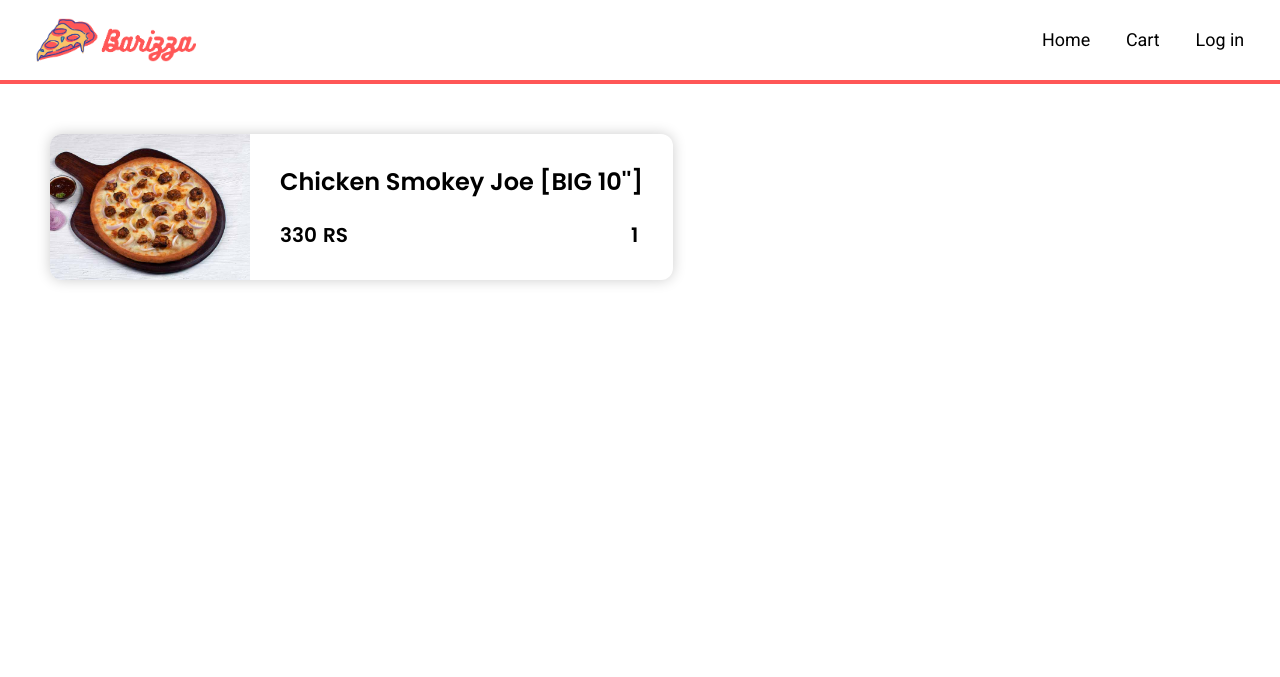
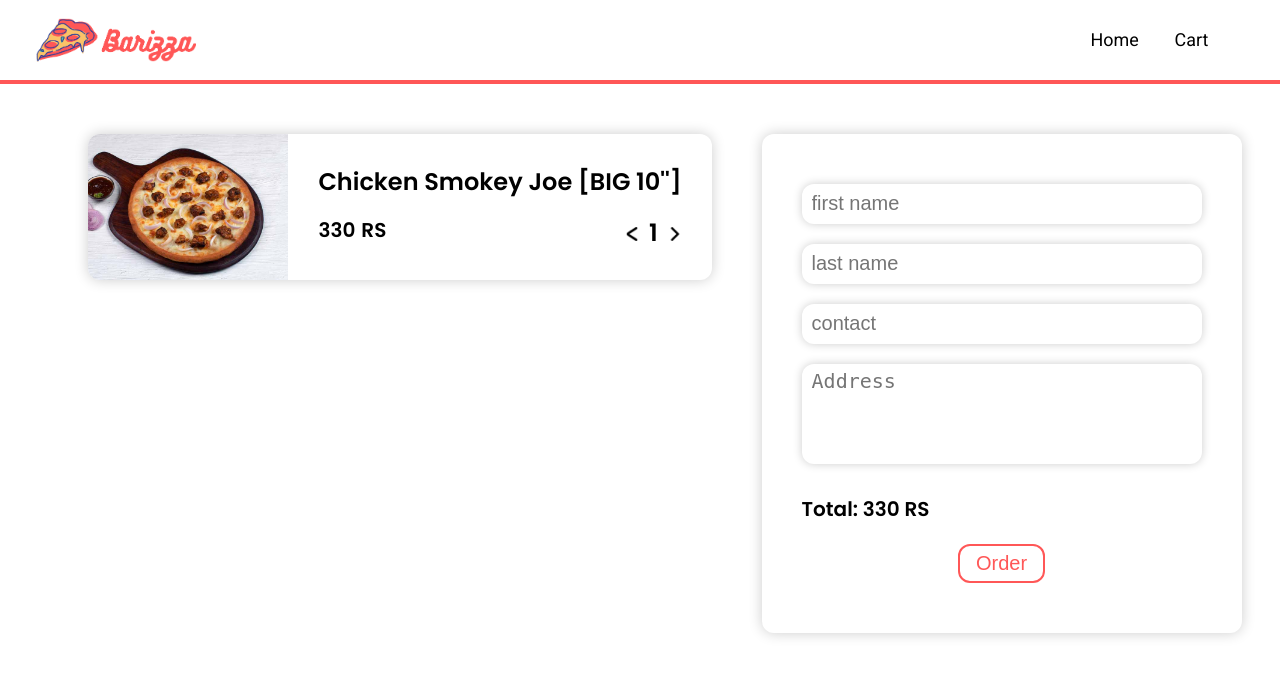
Before and after one commit to 1Hanif1/Barizza, a PHP site: page /cart.html in a window 1280 px wide. Shown: the top 677 px of the page. Run offline with PHP 8.4, Linux system fonts and the light colour scheme.

Commit message:
more stuff done

```diff
--- a/login.html
+++ b/admin.html
@@ -53,7 +53,7 @@
         </div>
 
         <div class="formSwitch">
-          <button class="registerSwitch">Register?</button>
+          <button class="registerSwitch hidden">Register?</button>
           <button class="loginSwitch hidden">Login?</button>
         </div>
       </section>
--- a/cart.html
+++ b/cart.html
@@ -12,9 +12,8 @@
       <img class="nav__logo" src="./img/logo.png" alt="logo" />
 
       <ul class="nav__links">
-        <a class="nav__link">Home</a>
-        <a class="nav__link" href="./cart.php">Cart</a>
-        <a class="nav__link" href="./login.html">Log in</a>
+        <a class="nav__link" href="./index.html">Home</a>
+        <a class="nav__link" href="./cart.html">Cart</a>
       </ul>
     </nav>
 
@@ -29,17 +28,55 @@
           <div class="item__details">
             <p class="item__name">Chicken Smokey Joe [BIG 10'']</p>
             <div class="item__price--container">
-              <span class="item__price">330 </span> RS
+              <span class="item__price">330 </span>RS
               <div class="item__quantity">
-                <img src="" alt="" class="left--arrow" />
+                <img
+                  src="./img/util/cart-left-arrow.png"
+                  alt=""
+                  class="left--arrow"
+                />
                 <span class="quantity">1</span>
-                <img src="" alt="" class="right--arrow" />
+                <img
+                  src="./img/util/cart-right-arrow.png"
+                  alt=""
+                  class="right--arrow"
+                />
               </div>
             </div>
           </div>
         </div>
       </section>
-      <section class="right"></section>
+      <section class="right">
+        <form action="/" class="user__data">
+          <input
+            type="text"
+            class="firstname"
+            placeholder="first name"
+            required
+          />
+          <input
+            type="text"
+            class="lastname"
+            placeholder="last name"
+            required
+          />
+          <input
+            type="tel"
+            name="number"
+            placeholder="contact"
+            class="contact"
+            required
+          />
+          <textarea
+            name="address"
+            class="address"
+            placeholder="Address"
+            required
+          ></textarea>
+        </form>
+        <p class="total">Total: <span class="total--amount">330</span> RS</p>
+        <button class="order--btn">Order</button>
+      </section>
     </main>
   </body>
 </html>
--- a/sass/_cart.scss
+++ b/sass/_cart.scss
@@ -1,10 +1,45 @@
 .cart__container {
+  margin-top: 5rem;
   width: 100%;
+  display: flex;
+  justify-content: center;
+  align-items: flex-start;
 
   .left {
     display: grid;
     grid-template-columns: auto;
-    padding: 5rem;
+    padding: 0rem 5rem;
+  }
+  .right {
+    display: flex;
+    flex-direction: column;
+    justify-content: center;
+    align-items: center;
+    // border: 2px solid red;
+    border-radius: 1.2rem;
+    padding: 5rem 4rem;
+    box-shadow: 0rem 0rem 1.4rem hsla(0%, 0%, 0%, 0.2);
+    .order--btn {
+      padding: 0.6rem 1.6rem;
+      font-size: 2rem;
+      cursor: pointer;
+      background-color: white;
+      color: $coralRed;
+      border: 0.2rem solid $coralRed;
+      border-radius: 1.2rem;
+
+      &:hover {
+        color: $white;
+        background-color: $coralRed;
+      }
+    }
+
+    .total {
+      font-size: 2rem;
+      font-family: 'Poppins', sans-serif;
+      width: 100%;
+      margin-bottom: 2rem;
+    }
   }
 }
 
@@ -41,5 +76,52 @@
   }
   &__quantity {
     margin-left: auto;
+    .quantity {
+      font-size: 2.4rem;
+      margin: 0rem 0.5rem;
+    }
+    img {
+      width: 1.4rem;
+      height: auto;
+      cursor: pointer;
+    }
   }
 }
+
+.user__data {
+  display: flex;
+  flex-direction: column;
+  justify-content: center;
+
+  input {
+    height: 4rem;
+    font-size: 2rem;
+    padding: 0.5rem 1rem;
+    margin-bottom: 2rem;
+    width: 40rem;
+    border: none;
+    transition: border 300ms ease-in-out;
+    border-radius: 1.2rem;
+    box-shadow: 0rem 0rem 1rem hsla(0%, 0%, 0%, 0.2);
+    transition: box-shadow 200ms ease-in-out;
+    &:focus {
+      outline: none;
+      box-shadow: 0rem 0rem 1.8rem hsla(0%, 0%, 0%, 0.2);
+    }
+  }
+  .address {
+    resize: none;
+    height: 10rem;
+    font-size: 2rem;
+    padding: 0.5rem 1rem;
+    margin-bottom: 3rem;
+    border: none;
+    border-radius: 1.2rem;
+    transition: box-shadow 200ms ease-in-out;
+    box-shadow: 0rem 0rem 1rem hsla(0%, 0%, 0%, 0.2);
+    &:focus {
+      outline: none;
+      box-shadow: 0rem 0rem 1.8rem hsla(0%, 0%, 0%, 0.2);
+    }
+  }
+}
--- a/sass/_cred.scss
+++ b/sass/_cred.scss
@@ -60,7 +60,7 @@
         height: 4rem;
         margin-bottom: 4rem;
         border: none;
-        border-bottom: 0.3rem solid $white;
+        border-bottom: 0.3rem solid $grey;
         transition: border 300ms ease-in-out;
         &:focus {
           outline: none;
--- a/sass/_main.scss
+++ b/sass/_main.scss
@@ -64,7 +64,7 @@
     display: flex;
     justify-content: space-between;
     align-items: center;
-    font-size: 0.5em;
+    font-size: 1.6rem;
   }
 
   .addToCartBtn {
--- a/sass/style.css
+++ b/sass/style.css
@@ -176,7 +176,7 @@ a {
   -webkit-box-align: center;
       -ms-flex-align: center;
           align-items: center;
-  font-size: 0.5em;
+  font-size: 1.6rem;
 }
 
 .pizza .addToCartBtn {
@@ -312,7 +312,7 @@ font-family: 'Roboto', sans-serif;
   height: 4rem;
   margin-bottom: 4rem;
   border: none;
-  border-bottom: 0.3rem solid white;
+  border-bottom: 0.3rem solid #999999;
   -webkit-transition: border 300ms ease-in-out;
   transition: border 300ms ease-in-out;
 }
@@ -387,7 +387,17 @@ font-family: 'Roboto', sans-serif;
 }
 
 .cart__container {
+  margin-top: 5rem;
   width: 100%;
+  display: -webkit-box;
+  display: -ms-flexbox;
+  display: flex;
+  -webkit-box-pack: center;
+      -ms-flex-pack: center;
+          justify-content: center;
+  -webkit-box-align: start;
+      -ms-flex-align: start;
+          align-items: flex-start;
 }
 
 .cart__container .left {
@@ -395,7 +405,49 @@ font-family: 'Roboto', sans-serif;
   display: grid;
   -ms-grid-columns: auto;
       grid-template-columns: auto;
-  padding: 5rem;
+  padding: 0rem 5rem;
+}
+
+.cart__container .right {
+  display: -webkit-box;
+  display: -ms-flexbox;
+  display: flex;
+  -webkit-box-orient: vertical;
+  -webkit-box-direction: normal;
+      -ms-flex-direction: column;
+          flex-direction: column;
+  -webkit-box-pack: center;
+      -ms-flex-pack: center;
+          justify-content: center;
+  -webkit-box-align: center;
+      -ms-flex-align: center;
+          align-items: center;
+  border-radius: 1.2rem;
+  padding: 5rem 4rem;
+  -webkit-box-shadow: 0rem 0rem 1.4rem rgba(0, 0, 0, 0.2);
+          box-shadow: 0rem 0rem 1.4rem rgba(0, 0, 0, 0.2);
+}
+
+.cart__container .right .order--btn {
+  padding: 0.6rem 1.6rem;
+  font-size: 2rem;
+  cursor: pointer;
+  background-color: white;
+  color: #ff5757;
+  border: 0.2rem solid #ff5757;
+  border-radius: 1.2rem;
+}
+
+.cart__container .right .order--btn:hover {
+  color: white;
+  background-color: #ff5757;
+}
+
+.cart__container .right .total {
+  font-size: 2rem;
+  font-family: 'Poppins', sans-serif;
+  width: 100%;
+  margin-bottom: 2rem;
 }
 
 .item {
@@ -449,4 +501,74 @@ font-family: 'Roboto', sans-serif;
 .item__quantity {
   margin-left: auto;
 }
+
+.item__quantity .quantity {
+  font-size: 2.4rem;
+  margin: 0rem 0.5rem;
+}
+
+.item__quantity img {
+  width: 1.4rem;
+  height: auto;
+  cursor: pointer;
+}
+
+.user__data {
+  display: -webkit-box;
+  display: -ms-flexbox;
+  display: flex;
+  -webkit-box-orient: vertical;
+  -webkit-box-direction: normal;
+      -ms-flex-direction: column;
+          flex-direction: column;
+  -webkit-box-pack: center;
+      -ms-flex-pack: center;
+          justify-content: center;
+}
+
+.user__data input {
+  height: 4rem;
+  font-size: 2rem;
+  padding: 0.5rem 1rem;
+  margin-bottom: 2rem;
+  width: 40rem;
+  border: none;
+  -webkit-transition: border 300ms ease-in-out;
+  transition: border 300ms ease-in-out;
+  border-radius: 1.2rem;
+  -webkit-box-shadow: 0rem 0rem 1rem rgba(0, 0, 0, 0.2);
+          box-shadow: 0rem 0rem 1rem rgba(0, 0, 0, 0.2);
+  -webkit-transition: -webkit-box-shadow 200ms ease-in-out;
+  transition: -webkit-box-shadow 200ms ease-in-out;
+  transition: box-shadow 200ms ease-in-out;
+  transition: box-shadow 200ms ease-in-out, -webkit-box-shadow 200ms ease-in-out;
+}
+
+.user__data input:focus {
+  outline: none;
+  -webkit-box-shadow: 0rem 0rem 1.8rem rgba(0, 0, 0, 0.2);
+          box-shadow: 0rem 0rem 1.8rem rgba(0, 0, 0, 0.2);
+}
+
+.user__data .address {
+  resize: none;
+  height: 10rem;
+  font-size: 2rem;
+  padding: 0.5rem 1rem;
+  margin-bottom: 3rem;
+  border: none;
+  border-radius: 1.2rem;
+  -webkit-transition: -webkit-box-shadow 200ms ease-in-out;
+  transition: -webkit-box-shadow 200ms ease-in-out;
+  transition: box-shadow 200ms ease-in-out;
+  transition: box-shadow 200ms ease-in-out, -webkit-box-shadow 200ms ease-in-out;
+  -webkit-box-shadow: 0rem 0rem 1rem rgba(0, 0, 0, 0.2);
+          box-shadow: 0rem 0rem 1rem rgba(0, 0, 0, 0.2);
+}
+
+.user__data .address:focus {
+  outline: none;
+  -webkit-box-shadow: 0rem 0rem 1.8rem rgba(0, 0, 0, 0.2);
+          box-shadow: 0rem 0rem 1.8rem rgba(0, 0, 0, 0.2);
+}
 /*# sourceMappingURL=style.css.map */
```
Also changed, not shown: JSON/pizzas.json (added, +9 -0 lines), index.html (+4 -11 lines), img/util/cart-left-arrow.png (added), img/util/cart-right-arrow.png (added), 1 other file.
